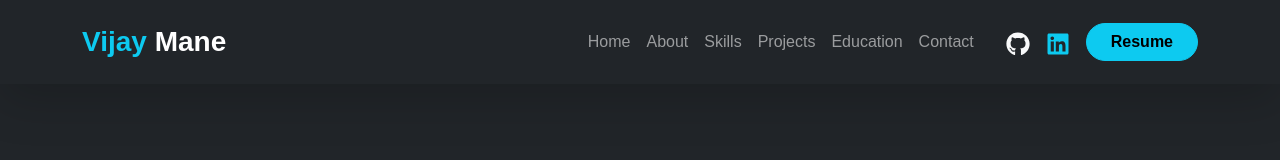
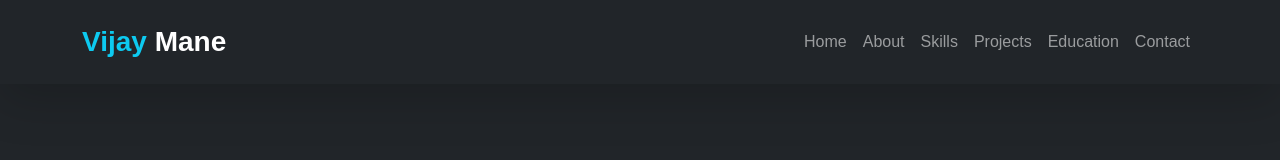
Before and after one commit to Viju7858/portfolio, a React app: page / in a window 1280 px wide. Shown: the top 160 px of the page. Built offline with nearby package versions, Linux system fonts and the light colour scheme; the HTML template or start-up script is replaced by a standard one.

Commit message:
Change file name

```diff
--- a/src/components/Navbar.jsx
+++ b/src/components/Navbar.jsx
@@ -11,21 +11,15 @@ function NavbarSection() {
       className="shadow-lg py-3"
     >
       <Container>
-
         {/* Logo */}
-        <Navbar.Brand
-          href="#home"
-          className="fw-bold fs-3 text-info"
-        >
+        <Navbar.Brand href="#home" className="fw-bold fs-3 text-info">
           Vijay <span className="text-white">Mane</span>
         </Navbar.Brand>
 
         <Navbar.Toggle />
 
         <Navbar.Collapse>
-
           <Nav className="ms-auto align-items-lg-center">
-
             <Nav.Link href="#home">Home</Nav.Link>
 
             <Nav.Link href="#about">About</Nav.Link>
@@ -37,36 +31,8 @@ function NavbarSection() {
             <Nav.Link href="#education">Education</Nav.Link>
 
             <Nav.Link href="#contact">Contact</Nav.Link>
-
-            <a
-              href="https://github.com/"
-              target="_blank"
-              rel="noreferrer"
-              className="text-light ms-lg-4 me-3 fs-4"
-            >
-              <FaGithub />
-            </a>
-
-            <a
-              href="https://linkedin.com/"
-              target="_blank"
-              rel="noreferrer"
-              className="text-info me-3 fs-4"
-            >
-              <FaLinkedin />
-            </a>
-
-            <Button
-              variant="info"
-              className="fw-bold rounded-pill px-4"
-            >
-              Resume
-            </Button>
-
           </Nav>
-
         </Navbar.Collapse>
-
       </Container>
     </Navbar>
   );
--- a/src/components/Projects.jsx
+++ b/src/components/Projects.jsx
@@ -1,7 +1,7 @@
 import { Container, Row, Col, Card, Button, Badge } from "react-bootstrap";
-import Dairy from "../assets/Dairy Management.png";
-import VotingApp from "../assets/Voting App.png";
-import YouTubeClone from "../assets/YouTube.png";
+import DairyManagement from "../assets/DairyManagement.png";
+import VotingApp from "../assets/VotingApp.png";
+import YouTube from "../assets/YouTube.png";
 
 function Projects() {
   const projects = [
@@ -17,29 +17,26 @@ function Projects() {
       description:
         "A milk collection and dairy management application with farmer and buffalo records.",
       tech: ["React", "Bootstrap", "MongoDB"],
-      image: Dairy,
+      image: DairyManagement,
     },
     {
       title: "YouTube Clone",
       description:
         "A responsive YouTube UI clone developed using React and Bootstrap.",
       tech: ["React", "Bootstrap", "API"],
-      image: YouTubeClone,
+      image: YouTube,
     },
   ];
 
   return (
     <section id="projects" className="py-5 bg-light">
       <Container>
-        <h2 className="text-center fw-bold text-primary mb-5">
-          My Projects
-        </h2>
+        <h2 className="text-center fw-bold text-primary mb-5">My Projects</h2>
 
         <Row className="g-4">
           {projects.map((project, index) => (
             <Col lg={4} md={6} key={index}>
               <Card className="h-100 shadow-lg border-0">
-
                 <Card.Img
                   variant="top"
                   src={project.image}
@@ -47,10 +44,7 @@ function Projects() {
                 />
 
                 <Card.Body className="d-flex flex-column">
-
-                  <Card.Title className="fw-bold">
-                    {project.title}
-                  </Card.Title>
+                  <Card.Title className="fw-bold">{project.title}</Card.Title>
 
                   <Card.Text className="text-muted">
                     {project.description}
@@ -58,34 +52,20 @@ function Projects() {
 
                   <div className="mb-3">
                     {project.tech.map((item, i) => (
-                      <Badge
-                        bg="info"
-                        text="dark"
-                        className="me-2"
-                        key={i}
-                      >
+                      <Badge bg="info" text="dark" className="me-2" key={i}>
                         {item}
                       </Badge>
                     ))}
                   </div>
 
                   <div className="mt-auto">
-
-                    <Button
-                      variant="dark"
-                      className="me-2"
-                    >
+                    <Button variant="dark" className="me-2">
                       GitHub
                     </Button>
 
-                    <Button variant="primary">
-                      Live Demo
-                    </Button>
-
+                    <Button variant="primary">Live Demo</Button>
                   </div>
-
                 </Card.Body>
-
               </Card>
             </Col>
           ))}
```
Also changed, not shown: src/assets/DairyManagement.png (renamed from src/assets/Dairy Management.png), src/assets/VotingApp.png (renamed from src/assets/Voting App.png).
